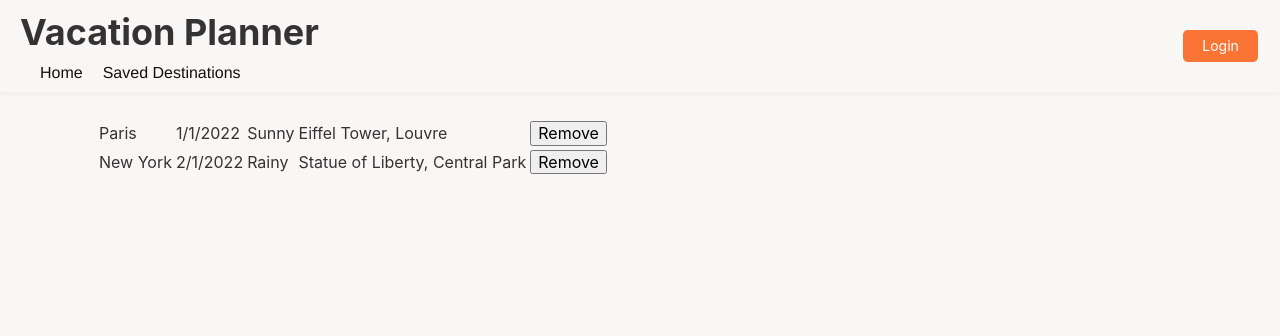
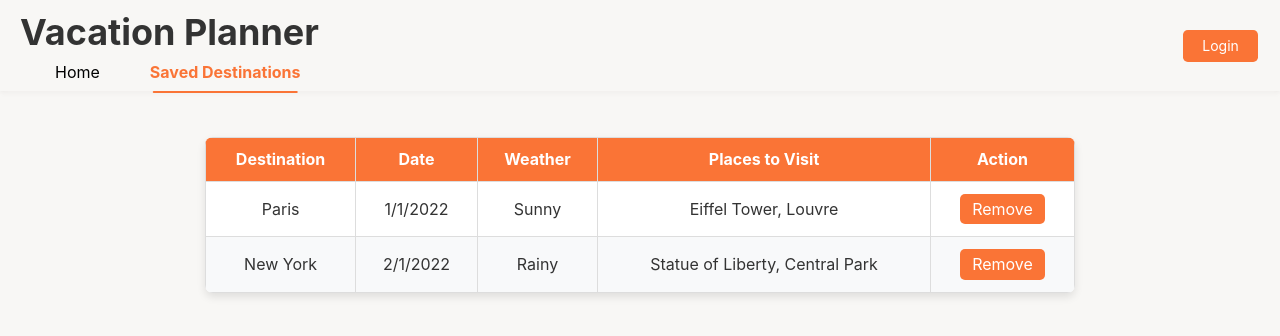
Before and after one commit to HPoyfair/VacationPlanner, a React app in the folder client/: page /saved in a window 1280 px wide. Shown: the top 336 px of the page. Built offline with nearby package versions, Linux system fonts and the light colour scheme; the HTML template or start-up script is replaced by a standard one.

Commit message:
CSS styling

```diff
--- a/client/src/components/Navbar.tsx
+++ b/client/src/components/Navbar.tsx
@@ -1,55 +1,46 @@
-
 import { useState, useEffect } from 'react';
-import { Link } from 'react-router-dom';
+import { Link, useLocation } from 'react-router-dom'; // Import useLocation
 import auth from '../utils/auth';
 import './style.css';
 
 const Navbar = () => {
-  // State to track the login status
   const [loginCheck, setLoginCheck] = useState(false);
+  const location = useLocation(); // Get current route
 
-  // Function to check if the user is logged in using auth.loggedIn() method
-  const checkLogin = () => {
+  useEffect(() => {
     if (auth.loggedIn()) {
-      setLoginCheck(true);  // Set loginCheck to true if user is logged in
+      setLoginCheck(true);
     }
-  };
-
-  // useEffect hook to run checkLogin() on component mount and when loginCheck state changes
-  useEffect(() => {
-    checkLogin();  // Call checkLogin() function to update loginCheck state
-  }, [loginCheck]);  // Dependency array ensures useEffect runs when loginCheck changes
-
+  }, [loginCheck]);
 
   return (
     <div className="nav_container">
-        {/* <h1 className="logo">Candidate Search</h1> */}
       <nav>
         <h1 className="logo">Vacation Planner</h1>
         <ul>
-                <li><Link className="nav_link" to="/">Home</Link></li>
-                <li><Link className="nav_link" to="/saved">Saved Destinations</Link></li>
+          <li>
+            <Link className={`nav_link ${location.pathname === '/' ? 'active' : ''}`} to="/">
+              Home
+            </Link>
+          </li>
+          <li>
+            <Link className={`nav_link ${location.pathname === '/saved' ? 'active' : ''}`} to="/saved">
+              Saved Destinations
+            </Link>
+          </li>
         </ul>
       </nav>
       <div className="display-flex justify-space-between align-center">
-          {/* <h1>
-            Authentication Review
-          </h1> */}
         <div>
-            {
-              // Conditional rendering based on loginCheck state
-              !loginCheck ? (
-                // Render login button if user is not logged in
+          {!loginCheck ? (
             <button className="btn" type='button'>
               <Link to='/login'>Login</Link>
             </button>
           ) : (
-                // Render logout button if user is logged in
-                <button className="btn" type='button' onClick={() => {
-                  auth.logout();  // Call logout() method from auth utility on button click
-                }}>Logout</button>
-              )
-            }
+            <button className="btn" type='button' onClick={() => auth.logout()}>
+              Logout
+            </button>
+          )}
         </div>
       </div>
     </div>
--- a/client/src/components/style.css
+++ b/client/src/components/style.css
@@ -21,14 +21,32 @@
 
   .nav_link {
     text-decoration: none;
-    color: rgb(18, 17, 17);          /* Adjust text color */
-    font-size: 1rem;
-    font-family: Helvetica, sans-serif      /* Adjust font size of nav items */
+    color: rgb(0, 0, 0);
+    padding: 10px 15px;
+    position: relative;
+    transition: color 0.3s ease-in-out;
   }
 
-  .nav_link:hover {
-    text-decoration: underline; /* Optional: Add hover effect for the links */
+  /* Fix active tab color and underline */
+  .nav_link.active {
+    color: #FA7436;
+    font-weight: bold;
   }
+
+  /* Add underline effect with space below text */
+  .nav_link.active::after {
+    content: "";
+    position: absolute;
+    left: 50%;
+    bottom: -1px; /* Increase distance of line from text */
+    transform: translateX(-50%);
+    width: 80%;
+    height: 2px;
+    background-color: #FA7436;
+    border-radius: 2px;
+  }
+
+
 
   .btn
     {
--- a/client/src/index.css
+++ b/client/src/index.css
@@ -35,7 +35,7 @@ html, body {
 /* Focused state for the input fields */
 .search-bar input[type="text"]:focus,
 .search-bar input[type="date"]:focus {
-  border-color: #4f86f1;
+  border-color: #eeeeef;
   outline: none;
 }
 
@@ -54,7 +54,7 @@ html, body {
 
 /* Hover effect for the search button */
 .search-bar button:hover {
-  background-color: #3773c1;
+  background-color: #bebebe;
 }
 
 /* Home.css */
@@ -100,11 +100,100 @@ html, body {
 }
 
 .login-notice {
-  color: rgb(93, 191, 14);
+  color: rgb(233, 46, 40);
   text-align: right;
   font-size: 10px;
 }
+/*
+tr {
+  border-radius: 10px;
+  background-color: #ffffff;
+  color: rgb(0, 0, 0);
+}
 
+tbody tr:nth-child(odd) {
+  background-color: #ffffff;
+} */
+.table-container {
+  display: flex;
+  justify-content: center;
+  margin-top: 20px;
+}
+
+.favorites-table {
+  width: 80%;
+  border-collapse: collapse;
+  text-align: center;
+  background: #fff;
+  box-shadow: 0px 4px 8px rgba(0, 0, 0, 0.1);
+  border-radius: 8px;
+  overflow: hidden;
+}
+
+.favorites-table th, .favorites-table td {
+  padding: 12px;
+  border: 1px solid #ddd;
+}
+
+.favorites-table th {
+  background: #FA7436;
+  color: white;
+  font-weight: bold;
+}
+
+.favorites-table tr:nth-child(even) {
+  background: #f8f9fa;
+}
+
+.favorites-table tr:hover {
+  background: #e9ecef;
+}
+.btn-remove {
+  background: #FA7436;
+  color: white;
+  border: none;
+  padding: 6px 12px;
+  border-radius: 5px;
+  cursor: pointer;
+  transition: background 0.3s;
+}
+
+.recommendation-block{
+  display: flex;
+  justify-content: center;
+  align-items: center;
+  margin-top: 20px;
+}
+
+.save-itinerary {
+  display: flex;
+  justify-content: center;
+  margin-top: 20px;
+}
+
+.btn-save {
+  display: flex;
+  justify-content: center; /* Center horizontally */
+  margin-top: 20px; /* Add spacing from previous elements */
+  background: #FA7436;
+  color: white;
+  border: none;
+  padding: 6px 12px;
+  border-radius: 5px;
+  cursor: pointer;
+}
+
+
+.btn-remove:hover {
+  background: #c82333;
+}
+
+
+.no-data {
+  text-align: center;
+  font-style: italic;
+  color: #6c757d;
+}
 
 .error {
   color: red;
--- a/client/src/pages/Home.tsx
+++ b/client/src/pages/Home.tsx
@@ -165,6 +165,7 @@ const Home = () => {
                     <p>{searchResults.placesResponse}</p>
                 </div>
             )}
+            <div className="recommendation-block">
 
             <div className="recommendation-container">
                 <h2>Top Hotels</h2>
@@ -186,9 +187,10 @@ const Home = () => {
                     {entertainment.map((ent) => <RecommendationCard key={ent.id} recommendation={ent} />)}
                 </div>
             </div>
+            </div>
 
-            <div>
-                <button onClick={saveItinerary}>Save Itinerary</button>
+            <div className="save-itinerary">
+                <button className="btn" type='button' onClick={saveItinerary}>Save Itinerary</button>
             </div>
         </div>
     );
--- a/client/src/pages/SavedDestinations.tsx
+++ b/client/src/pages/SavedDestinations.tsx
@@ -1,5 +1,6 @@
 import { FavoriteSearch } from '../interfaces/FavoriteSearch';
 import { useState, useEffect } from 'react';
+import '../index.css';
 
 
 export default function SavedDestination() {
@@ -26,20 +27,39 @@ export default function SavedDestination() {
     }, []);
 
     return (
-        <table>
+        <div className="table-container">
+            <table className="favorites-table">
+                <thead>
+                    <tr>
+                        <th>Destination</th>
+                        <th>Date</th>
+                        <th>Weather</th>
+                        <th>Places to Visit</th>
+                        <th>Action</th>
+                    </tr>
+                </thead>
                 <tbody>
-                {favorites.map((favorite, index) => (
+                    {favorites.length > 0 ? (
+                        favorites.map((favorite, index) => (
                             <tr key={index}>
                                 <td>{favorite.destination}</td>
                                 <td>{new Date(favorite.date).toLocaleDateString()}</td>
                                 <td>{favorite.weatherResponse || 'No weather data'}</td>
                                 <td>{favorite.placesResponse || 'No places data'}</td>
                                 <td>
-                            <button onClick={handleRemove}>Remove</button>
+                                    <button className="btn-remove" type="button" onClick={handleRemove}>
+                                        Remove
+                                    </button>
                                 </td>
                             </tr>
-                ))}
+                        ))
+                    ) : (
+                        <tr>
+                            <td colSpan={5} className="no-data">No saved destinations</td>
+                        </tr>
+                    )}
                 </tbody>
             </table>
+        </div>
     );
 }
```
Also changed, not shown: 1 other file (tests, documents, lock files or other folders). Lines whose indentation alone changed are shown as unchanged.
